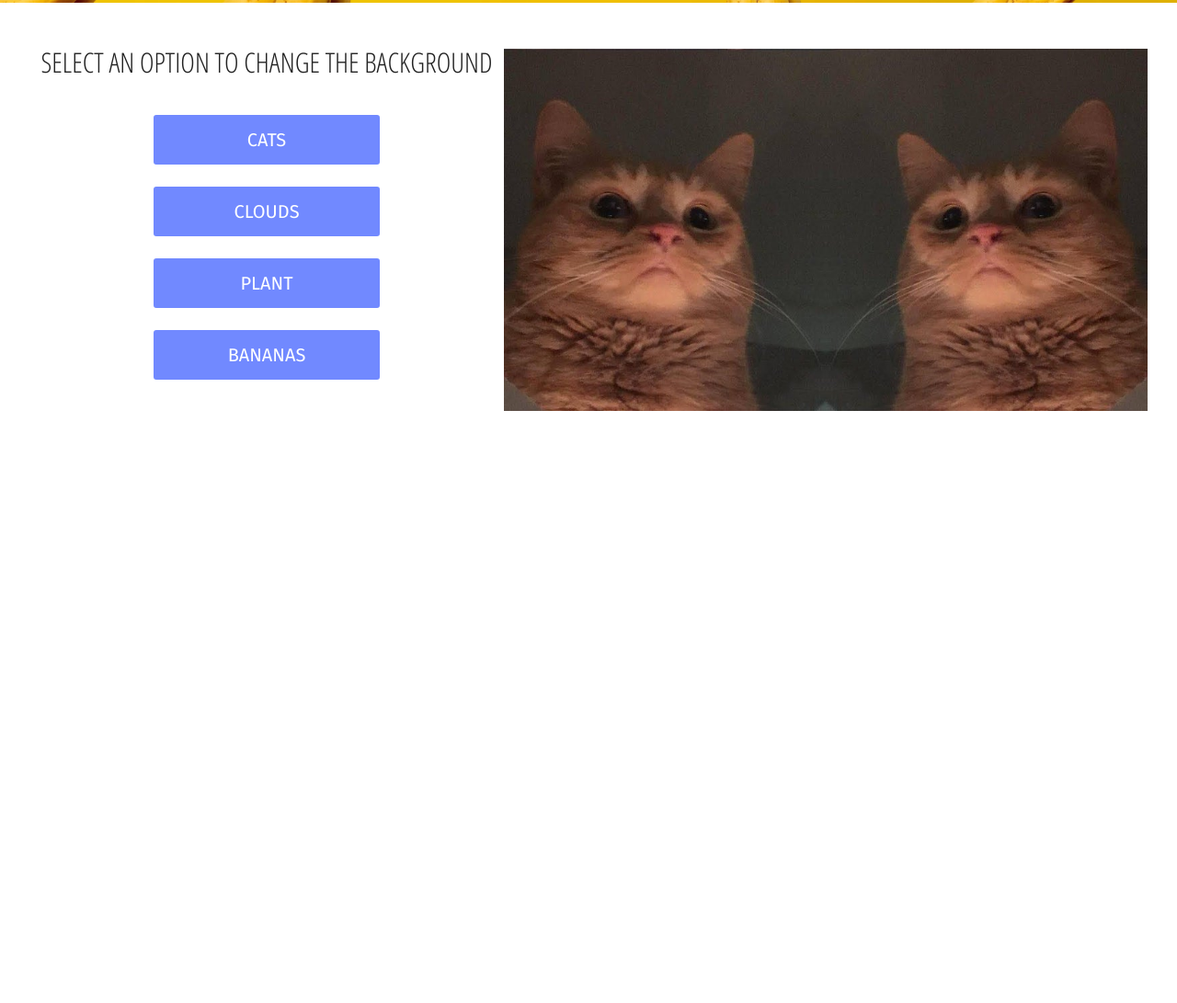
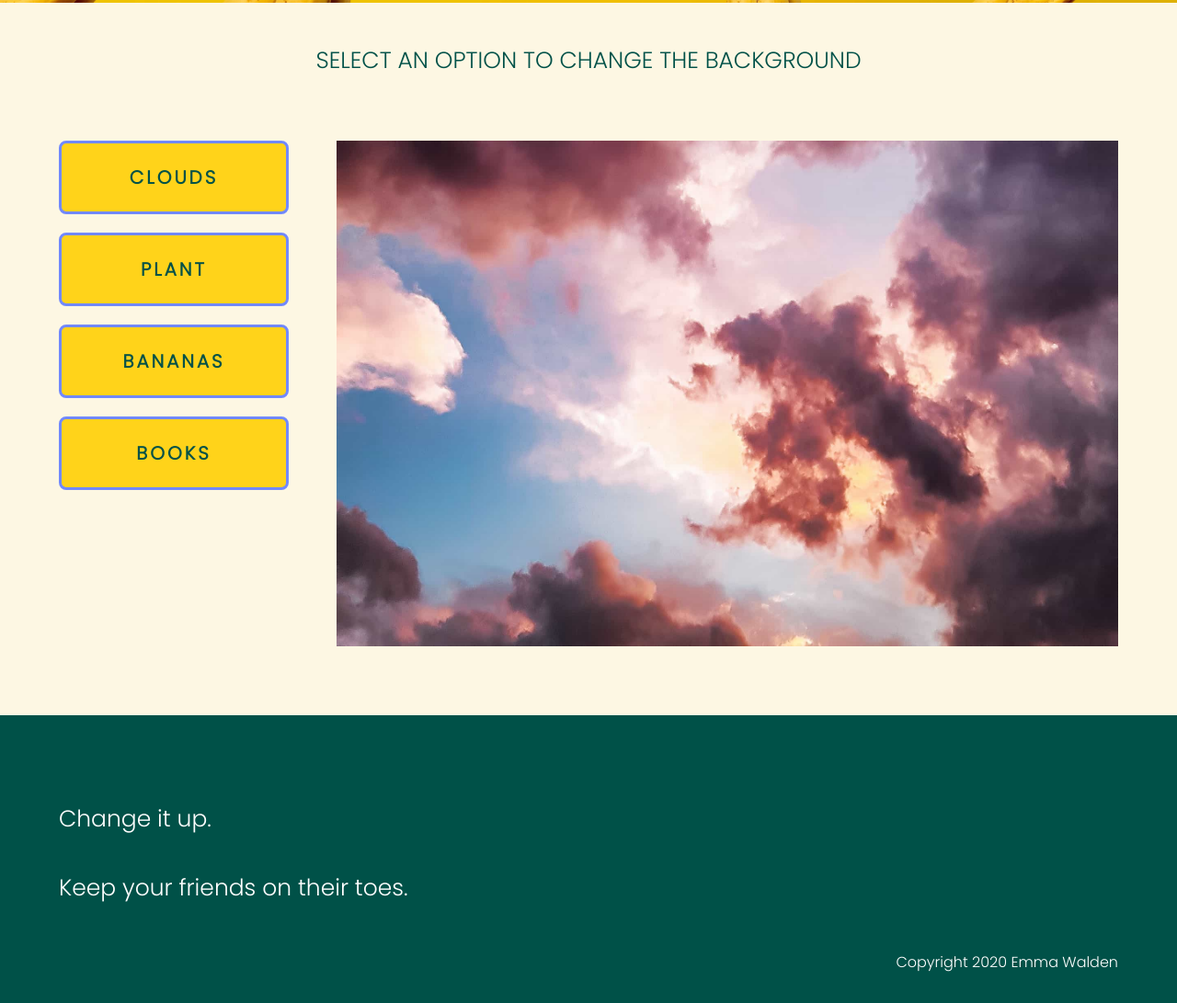
Before and after one commit to emmawalden/zoomBackgrounds, a plain HTML site: page index.html in a window 1280 px wide. Shown: the part 797-1888 px from the top of the page at 92% size. Before the commit the page ends 1244 px from the top, so only its background shows below. Drawn offline with nearby package versions, Linux system fonts and the light colour scheme.

Commit message:
changed colours, fonts, and some images

```diff
--- a/index.html
+++ b/index.html
@@ -5,7 +5,7 @@
     <meta name="viewport" content="width=device-width, initial-scale=1.0">
     <title>Zoom Background</title>
     <!-- Google Fonts -->
-    <link href="https://fonts.googleapis.com/css2?family=Fira+Sans&family=Open+Sans+Condensed:wght@300&display=swap"
+    <link href="https://fonts.googleapis.com/css2?family=Open+Sans+Condensed:wght@300&family=Poppins:wght@300&display=swap"
     rel="stylesheet">
     <link rel="stylesheet" href="styles/style.css">
 </head>
@@ -13,20 +13,27 @@
     <header>
         <h1>Choose a Zoom Background</h1>
     </header>
+    <main>
+        <div class="wrapper">
+            <h2>Select an Option to Change the Background</h2>
+        </div>
         <div class="mainContent wrapper">
             <section class="backgroundChoices">
-            <h2>Select an Option to Change the Background</h2>
-            <button>Cats</button>
                 <button>Clouds</button>
                 <button>Plant</button>
                 <button>Bananas</button>
+                <button>Books</button>
             </section>
             <section class="backgroundImages">
-            <img class="backgroundSelection" src="./assets/cats.jpg" alt="">
+                <img class="backgroundSelection" src="./assets/clouds.jpg" alt="">
             </section>
         </div>
+    </main>
     <footer>
-
+        <div class= "bottomSection wrapper">
+            <h3>Change it up. <br> Keep your friends on their toes.</h3>
+            <p>Copyright 2020 Emma Walden</p>
+        </div>
     </footer>
 </body>
 <script src="https://code.jquery.com/jquery-3.5.1.min.js"
--- a/script.js
+++ b/script.js
@@ -7,9 +7,9 @@ const app = {};
 
 app.backgrounds = [
     {
-        src: "./assets/cats.jpg",
-        alt: "two stern looking cats",
-        name: "Cats"
+        src: "./assets/books.jpg",
+        alt: "bookshelf",
+        name: "Books"
     },
     {
         src: "./assets/clouds.jpg",
--- a/styles/sass/_general.scss
+++ b/styles/sass/_general.scss
@@ -1,5 +1,5 @@
 .wrapper {
-    width: 95%;
+    width: 90%;
     max-width: 1280px;
     margin: 0 auto;
 }
@@ -9,11 +9,10 @@
 html,
 button {
     font-size: 62.5%;
-    font-family: 'Fira Sans', sans-serif;
+    font-family: 'Poppins', sans-serif;
 }
 
-h1,
-h2 {
+h1 {
     font-family: 'Open Sans Condensed', sans-serif;
     text-transform: uppercase;
 }
@@ -23,23 +22,35 @@ body {
     font-size: 1.8rem;
 }
 
-button {
-    font-size: 2rem;
-    text-transform: uppercase;
-}
-
 h1 {
     font-size: 7rem;
     font-style: oblique;
 }
 
+button {
+    font-weight: bold;
+    letter-spacing: 3px;
+    font-size: 2rem;
+}
+
+button,
 h2 {
-    font-size: 3rem;
+    text-transform: uppercase;
+}
+
+h2,
+h3 {
+    font-size: 2.5rem;
 }
 
 h1,
-button {
+p,
+h3 {
     color: white;
+}
+
+p {
+    font-size: 1.6rem;
 }
 
 // Header
@@ -63,32 +74,59 @@ h1 {
     background-color: #7189ff;
 }
 
+// Main
+main {
+    background-color: #FDF7E3;
+}
+
+h2 {
+    padding-top: 50px;
+    color: #005148;
+    text-align: center;
+}
+
 .mainContent {
     display: flex;
-    padding-top: 50px;
+    padding: 75px 0;
 }
 
 .backgroundChoices {
     display: flex;
     flex-direction: column;
-    align-items: center;
     width: 50%;
-
-    h2 {
-        padding-bottom: 30px;
-    }
 
     button {
         width: 250px;
         margin: 10px 0;
-        padding: 15px 20px;
-        border-radius: 5px;
-        background-color: #7189ff;
-        border: 2px solid white;
+        padding: 22px 50px;
+        border-radius: 8px;
+        background-color: #ffd31a;
+        border: 3px solid #7189ff;
+        color: #005148;
+
+    }
+
+    button:first-child {
+        margin-top: 0;
     }
 }
 
 .backgroundImages img {
-    width: 700px;
+    width: 850px;
     height: auto;
+    max-height: 550px;
 }
+
+footer {
+    background-color: #005148;
+}
+
+.bottomSection {
+    line-height: 3;
+    padding-top: 75px;
+}
+
+footer p {
+    padding: 20px 0;
+    text-align: right;
+}
```
Also changed, not shown: assets/books.jpg (added), styles/style.css. Lines whose indentation alone changed are shown as unchanged.
